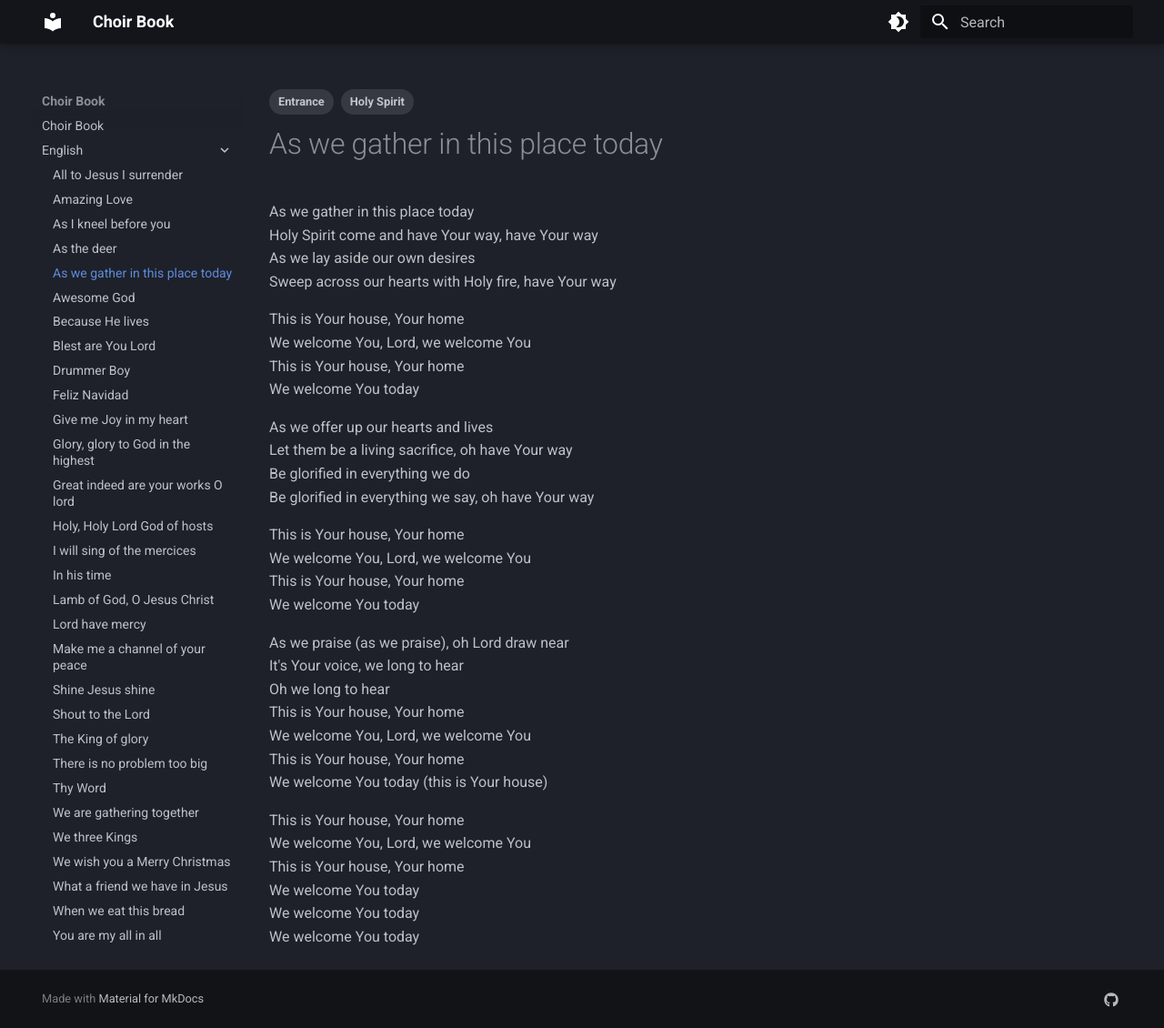
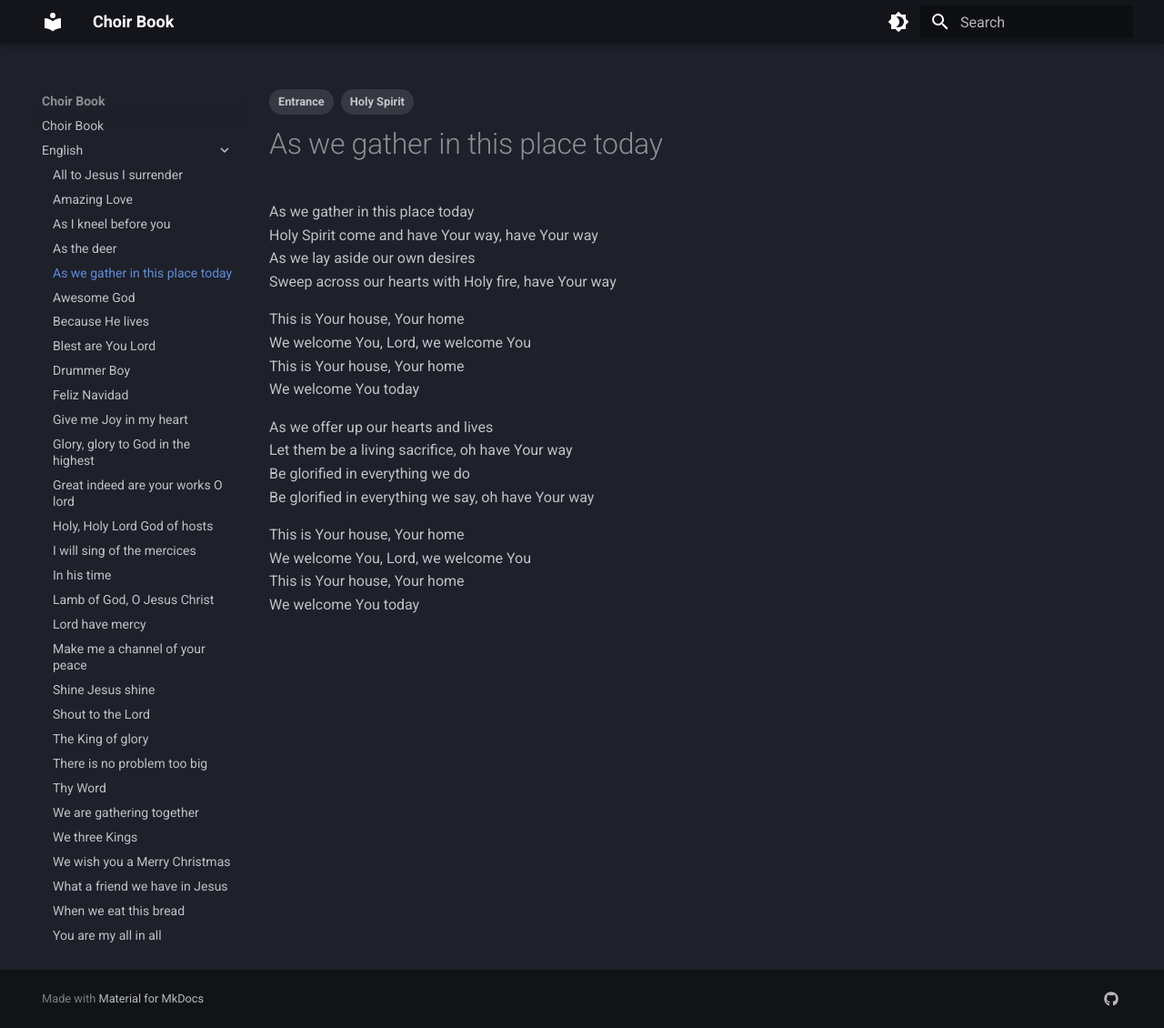
Before and after one commit to choirbook/choirbook.github.io, an MkDocs documentation site: the page built from docs/english/As we gather in this place today.md, in a window 1280 px wide and 1130 px high. Shown: the whole window at 91% size. Built offline with MkDocs 1.6.1 and Material for MkDocs 9.7.7, drawn with Linux system fonts in a browser that asks for light colours.

Commit message:
Update As we gather in this place today.md

```diff
--- a/docs/english/As we gather in this place today.md
+++ b/docs/english/As we gather in this place today.md
@@ -25,18 +25,3 @@ This is Your house, Your home
 We welcome You, Lord, we welcome You
 This is Your house, Your home
 We welcome You today
-
-As we praise (as we praise), oh Lord draw near
-It's Your voice, we long to hear
-Oh we long to hear
-This is Your house, Your home
-We welcome You, Lord, we welcome You
-This is Your house, Your home
-We welcome You today (this is Your house)
-
-This is Your house, Your home
-We welcome You, Lord, we welcome You
-This is Your house, Your home
-We welcome You today
-We welcome You today
-We welcome You today
```
